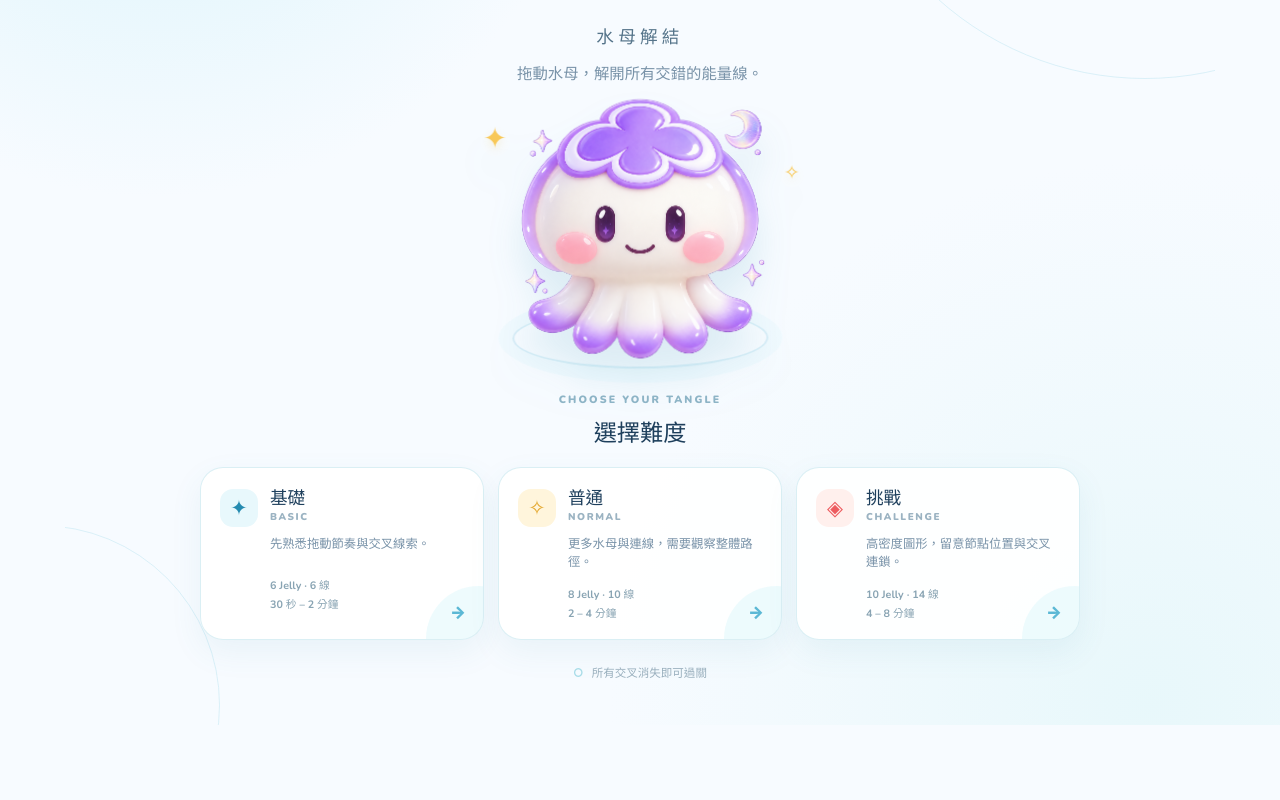
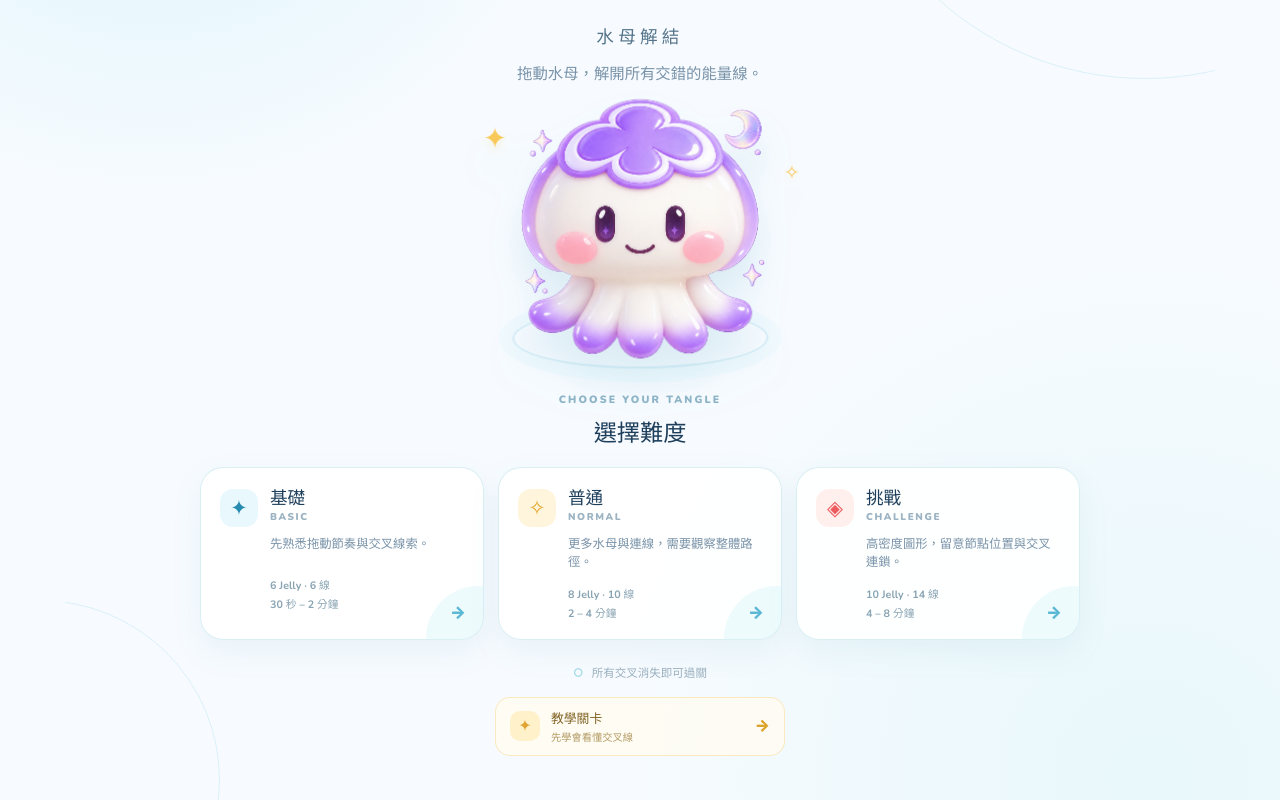
Before and after one commit to alberthuang-012S/012s-jelly-untangle, a React (Vite) app: page / in a window 1280 px wide. Shown: the part 281-1081 px from the top of the page. Before the commit the page ends 1006 px from the top, so only its background shows below. Built offline with nearby package versions, Linux system fonts and the light colour scheme.

Commit message:
Add tutorial level entry point

```diff
--- a/src/App.tsx
+++ b/src/App.tsx
@@ -12,7 +12,13 @@ import { useGameState } from './hooks/useGameState'
 import { isTutorialComplete, markTutorialComplete } from './storage/tutorial'
 import type { Difficulty } from './types/game'
 
-function HomeScreen({ onSelect }: { onSelect: (difficulty: Difficulty) => void }) {
+function HomeScreen({
+  onSelect,
+  onTutorial,
+}: {
+  onSelect: (difficulty: Difficulty) => void
+  onTutorial: () => void
+}) {
   return (
     <main className="home-screen">
       <div className="home-orbit home-orbit--one" aria-hidden="true" />
@@ -31,6 +37,14 @@ function HomeScreen({ onSelect }: { onSelect: (difficulty: Difficulty) => void }
       </div>
       <DifficultySelect onSelect={onSelect} />
       <p className="home-footnote"><span aria-hidden="true">○</span> 所有交叉消失即可過關</p>
+      <button className="tutorial-launch" type="button" onClick={onTutorial}>
+        <span className="tutorial-launch__icon" aria-hidden="true">✦</span>
+        <span className="tutorial-launch__copy">
+          <strong>教學關卡</strong>
+          <small>先學會看懂交叉線</small>
+        </span>
+        <span className="tutorial-launch__arrow" aria-hidden="true">→</span>
+      </button>
     </main>
   )
 }
@@ -82,6 +96,16 @@ export default function App() {
     }
   }
 
+  const startTutorial = () => {
+    setDifficulty('basic')
+    setScreen('game')
+    setSettingsOpen(false)
+    setTutorialMode(true)
+    setTutorialComplete(false)
+    setWinVisible(false)
+    loadLevel(createTutorialLevel())
+  }
+
   const backToHome = () => {
     setScreen('home')
     setSettingsOpen(false)
@@ -110,7 +134,7 @@ export default function App() {
   }
 
   if (screen === 'home') {
-    return <HomeScreen onSelect={startDifficulty} />
+    return <HomeScreen onSelect={startDifficulty} onTutorial={startTutorial} />
   }
 
   if (!game) return null
--- a/src/game/generator.ts
+++ b/src/game/generator.ts
@@ -163,6 +163,10 @@ export function createTutorialLevel(): Level {
     edges,
     initialPositions,
     solutionPositions,
+    initialHint: {
+      nodeId: 'demo-1',
+      position: { ...solutionPositions['demo-1'] },
+    },
     initialCrossings: analyzeCrossings(edges, initialPositions).count,
     generationAttempts: 1,
   }
--- a/src/game/state.ts
+++ b/src/game/state.ts
@@ -29,7 +29,10 @@ export function createGameState(level: Level): GameState {
     crossingEdges: analysis.crossingEdges,
     moveHistory: [],
     status: analysis.count === 0 ? 'won' : 'playing',
-    hint: null,
+    hint: level.initialHint ? {
+      nodeId: level.initialHint.nodeId,
+      position: { ...level.initialHint.position },
+    } : null,
   }
 }
 
--- a/src/styles.css
+++ b/src/styles.css
@@ -356,6 +356,65 @@ button:focus-visible {
   display: inline-block;
   margin-right: 5px;
   color: #a8dce8;
+}
+
+.tutorial-launch {
+  position: relative;
+  z-index: 1;
+  display: flex;
+  align-items: center;
+  gap: 11px;
+  width: min(290px, 100%);
+  margin: 16px auto 0;
+  padding: 10px 14px;
+  border: 1px solid rgba(245, 198, 93, 0.35);
+  border-radius: 15px;
+  background: rgba(255, 252, 241, 0.82);
+  color: #aa822b;
+  text-align: left;
+  cursor: pointer;
+  transition: border-color 160ms ease, box-shadow 160ms ease, transform 160ms ease;
+}
+
+.tutorial-launch:hover {
+  border-color: rgba(231, 172, 47, 0.65);
+  box-shadow: 0 10px 25px rgba(226, 173, 57, 0.12);
+  transform: translateY(-2px);
+}
+
+.tutorial-launch__icon {
+  display: grid;
+  width: 30px;
+  height: 30px;
+  place-items: center;
+  border-radius: 10px;
+  background: #fff1c9;
+  color: #dfa431;
+}
+
+.tutorial-launch__copy {
+  display: flex;
+  flex: 1;
+  flex-direction: column;
+  gap: 1px;
+}
+
+.tutorial-launch__copy strong {
+  color: #826425;
+  font-size: 0.8rem;
+  font-weight: 900;
+}
+
+.tutorial-launch__copy small {
+  color: #b39a63;
+  font-size: 0.64rem;
+  font-weight: 700;
+}
+
+.tutorial-launch__arrow {
+  color: #dca32b;
+  font-size: 1rem;
+  font-weight: 900;
 }
 
 .game-shell {
@@ -830,6 +889,9 @@ button:focus-visible {
 
 .tutorial-message--guide {
   pointer-events: none;
+  left: 18px;
+  text-align: left;
+  transform: none;
 }
 
 .tutorial-message--complete {
--- a/src/types/game.ts
+++ b/src/types/game.ts
@@ -34,6 +34,7 @@ export type Level = {
   edges: Edge[]
   initialPositions: PositionMap
   solutionPositions: PositionMap
+  initialHint?: HintState
   initialCrossings: number
   generationAttempts: number
 }
```
Also changed, not shown: 1 other file (tests, documents, lock files or other folders).
